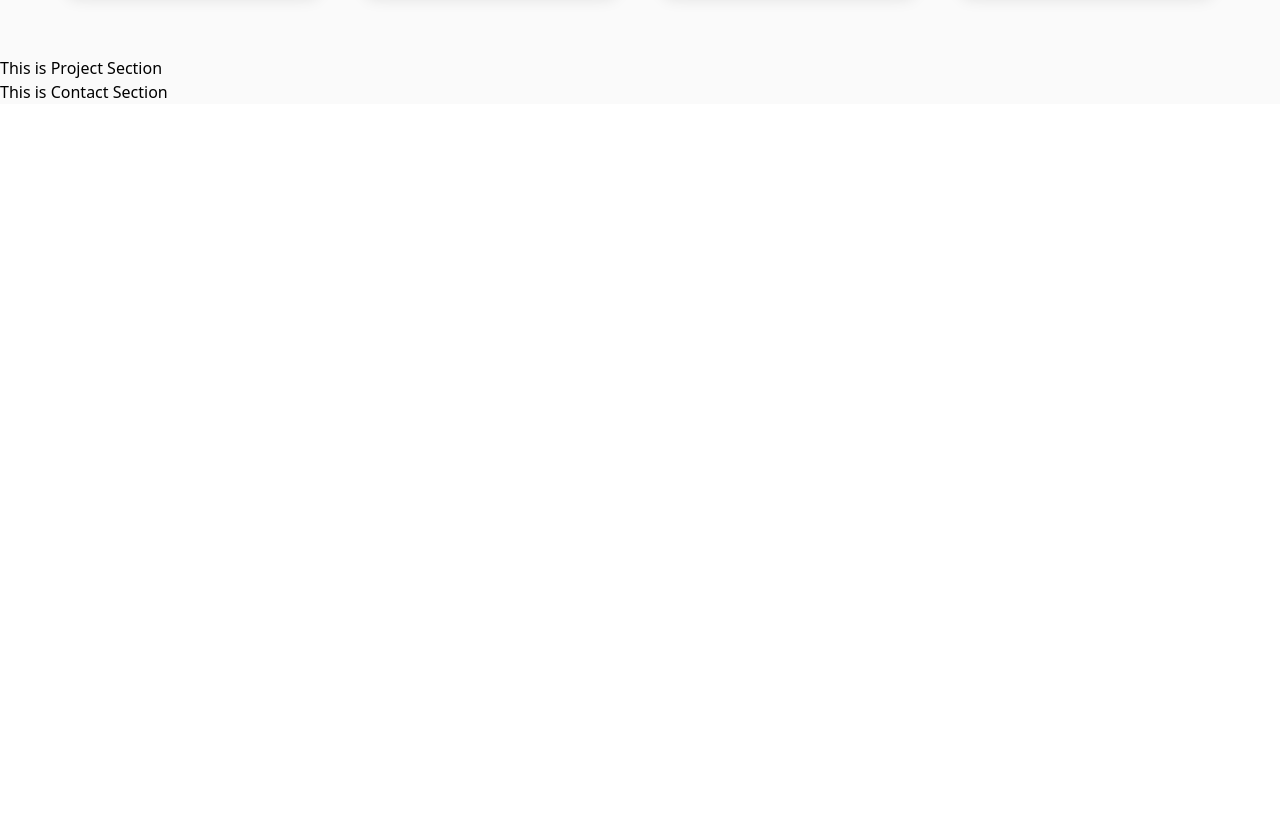
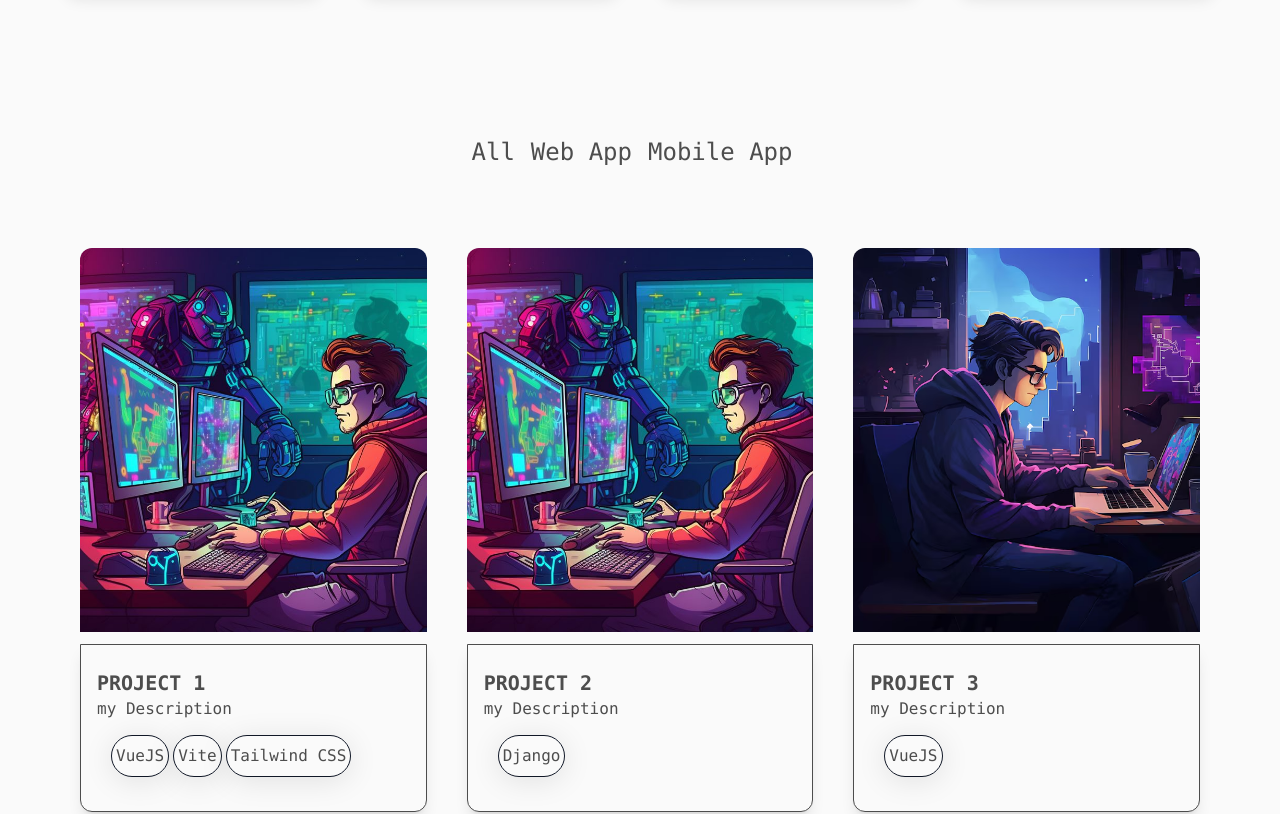
Before and after one commit to osizwr/my-portfolio, a Vue app: page / in a window 1280 px wide. Shown: the part 2500-3314 px from the top of the page. Before the commit the page ends 2604 px from the top, so only its background shows below. Built offline with nearby package versions, Linux system fonts and the light colour scheme.

Commit message:
add projectsection

```diff
--- a/src/components/ProjectSection.vue
+++ b/src/components/ProjectSection.vue
@@ -1,7 +1,102 @@
 <template>
-    <h1>This is Project Section</h1>
+    <section class="font-mono text-[#4d4d4d] mt-20" id="projects">
+        <div class="px-4 xl:pl-16">
+            <div class="mb-4 flex justify-center xl:pr-16">
+                <div class="flex space-x-4 mb-4 mt-5 md:mt-0">
+                    <button class="text-2xl hover:text-[#4a5aec]" v-for="category in ['All', 'Web App', 'Mobile App']"
+                    :key="category" @click="() => selectedCategory = category">
+                        {{ category }}
+                    </button>
+                </div>
+            </div>
+            <ul class="px-4 sm:py-16 xl:pr-16 grid grid-cols-1 gap-6 pt-10 sm:grid-cols2 md:gap-10 md:pt-12 lg:grid-cols-3" data-aos="fade-right">
+                <div v-for="project in filteredProjects" :key="project.id">
+                    <div class="h-52 md:h-[24rem] rounded-t-xl relative group" :style="{backgroundImage: 'url('+project.image+')', backgroundSize:'cover'}">
+                        <div class="overlay items-center justify-center absolute top-0 left-0 w-full h-full bg-[#18181880] bg-opacity-0
+                        hidden group-hover:flex group-hover:bg-opacity-0 transition-all duration-500">
+                            <a :href="project.webURL" class="h-14 w-14 mr-2 border-2 relative rounded-full border-[#818181] hover:border-white group/link">
+                                <svg xmlns="http://www.w3.org/2000svg" fill="none" viewBox="0 0 24 24" stroke-width="1.5" stroke="currentColor" aria-hidden="true" data-slot="icon" class="h-10 w-10 text-[#adb7be] absolute top-1/2 left-1/2 transform -translate-x-1/2 -translate-y-1/2 cursor-point">
+                                    <path stroke-linecap="round" stroke-linejoin="round" d="M17.25 6.75 22.5 12l-5.25 5.25m-10.5 0L1.5 12l5.25-5.25m7.5-3-4.5 16.5">
+                                    </path>
+                                </svg>
+                            </a>
+                            <a :href="project.gitURL" class="h-14 w-14 mr-2 border-2 relative rounded-full border-[#818181] hover:border-white group/link">
+                                <svg xmlns="http://www.w3.org/2000svg" fill="none" viewBox="0 0 24 24" stroke-width="1.5" stroke="currentColor" aria-hidden="true" data-slot="icon" class="h-10 w-10 text-[#adb7be] absolute top-1/2 left-1/2 transform -translate-x-1/2 -translate-y-1/2 cursor-point">
+                                    <path stroke-linecap="round" stroke-linejoin="round" d="M2.036 12.322a1.012 1.012 0 0 1 0-.644C3.421 7.51 7.356 4.5 12 4.5c4.64 0 8.574 3.01 9.963 7.178.07.207.07.437 0 .644C20.574 16.49 16.64 19.5 12 19.5c-4.644 0-8.579-3.01-9.964-7.178Z">
+                                    </path>
+                                    <path stroke-linecap="round" stroke-linejoin="round" d="M15 12a3 3 0 1 1-6 0 3 3 0 0 1 6 0Z">
+                                    </path>
+                                </svg>
+                            </a>
+                        </div>
+                    </div>
+                    <div class="text-[#4d4d4d] rounded-b-xl mt-3 bg-[#fafafa] shadow-lg border border-[#4d4d4d] py-6 px-4">
+                        <h3 class="text-lg font-semibold uppercase lg:text-xl">{{ project.title }}</h3>
+                        <p class="text-[#4d4d4d]">{{ project.description }}</p>
+                        <div class="flex flex-wrap p-2.5">
+                            <div v-for="technology in project.technologies" :key="technology"
+                            class="text-center ml-1 mt-1 rounded-3xl bg-[#fafafa]"
+                            style="box-shadow: 0 4px 30px rgba(0, 0, 0, 0.1); border: 1px solid #111827;backdrop-filter: blur(9px);-webkit-backdrop-filter: blur(9px);">
+                                <p class="px-1 py-2">{{ technology }}</p>
+                            </div>
+                        </div>
+                    </div>
+                </div>
+            </ul>
+        </div>
+    </section>
 </template>
 
 <script setup>
-
+import {ref,computed} from 'vue';
+const Projects =ref([
+    {
+        id:1,
+        category:'Web App',
+        image: 'src/assets/webdev.jpg',
+        title: 'Project 1',
+        description: 'my Description',
+        technologies: ['VueJS', 'Vite', 'Tailwind CSS'],
+        gitURL: '',
+        webURL: ''
+    },
+    {
+        id:2,
+        category:'Web App',
+        image: 'src/assets/webdev.jpg',
+        title: 'Project 2',
+        description: 'my Description',
+        technologies: ['Django'],
+        gitURL: '',
+        webURL: ''
+    },
+    {
+        id:3,
+        category:'Mobile App',
+        image: 'src/assets/mobiledev.jpg',
+        title: 'Project 3',
+        description: 'my Description',
+        technologies: ['VueJS'],
+        gitURL: '',
+        webURL: ''
+    },
+    {
+        id:4,
+        category:'Web App',
+        image: 'src/assets/webdev.jpg',
+        title: 'Project 4',
+        description: 'my Description',
+        technologies: ['HTML', 'CSS'],
+        gitURL: '',
+        webURL: ''
+    }
+]);
+const selectedCategory =ref('All');
+const filteredProjects =computed(()=>{
+    if(selectedCategory.value === 'All'){
+        return Projects.value;
+    }else{
+        return Projects.value.filter(project => project.category.toLocaleLowerCase() === selectedCategory.value.toLocaleLowerCase());
+    }
+})
 </script>
```
Also changed, not shown: src/assets/mobiledev.jpg (added), src/assets/webdev.jpg (added).
